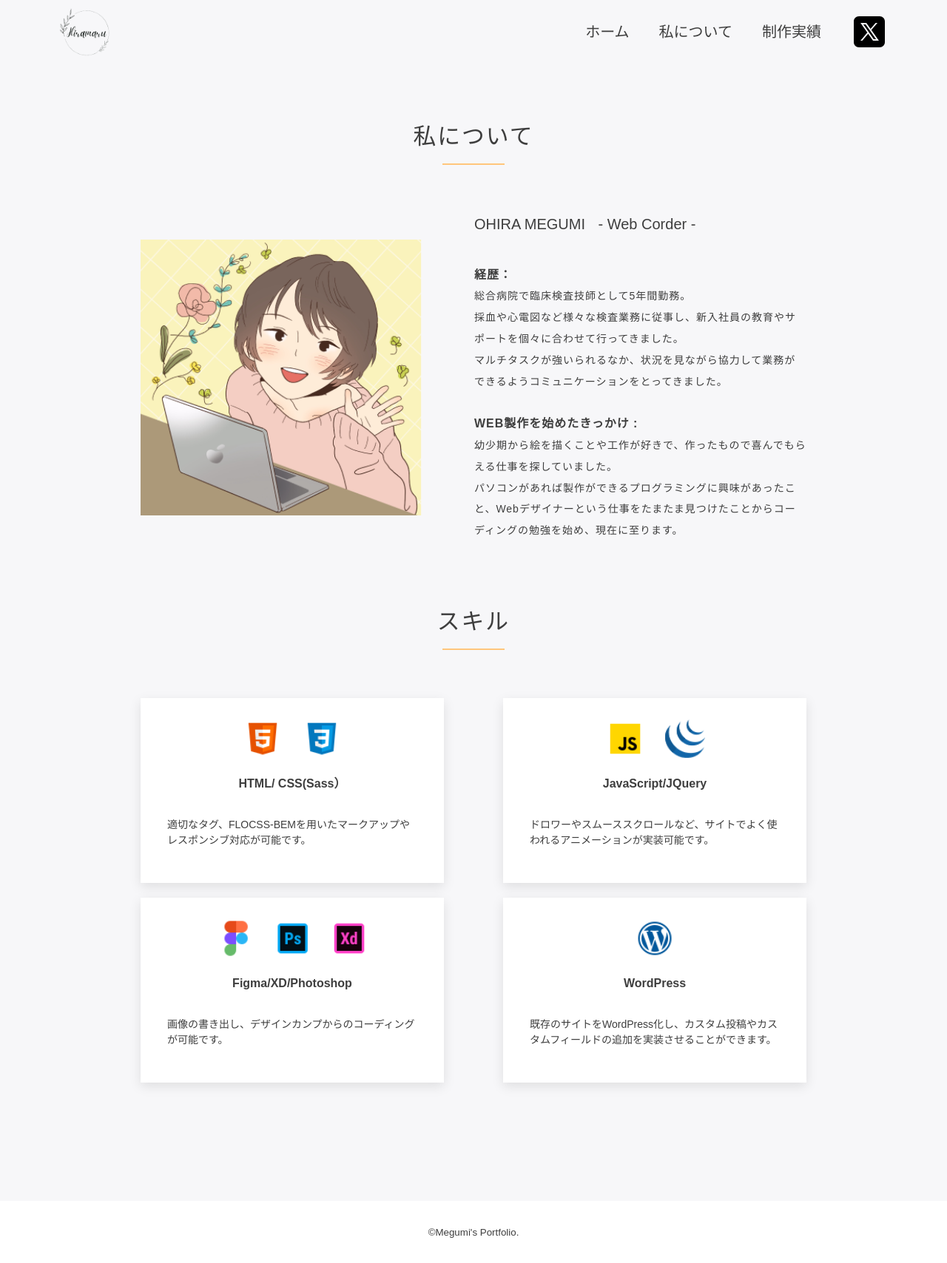
After one commit to Hiramaru-web12/megumis-portfolio, a PHP site: page /about.html in a window 1280 px wide. The commit adds this page. Shown: the whole page at 74% size. Run offline with PHP 8.4, Linux system fonts and the light colour scheme.

Commit message:
aboutページ追加

```diff
--- /dev/null
+++ b/about.html
@@ -0,0 +1,195 @@
+<!DOCTYPE html>
+<html lang="ja">
+  <head prefix="og: https://ogp.me/ns#">
+    <!-- ここからmetaタグの記述 -->
+    <meta property="og:url" content="https://hiramaru.site/my-portfolio/" />
+    <meta property="og:type" content="website or article" />
+    <meta property="og:title" content="ページのタイトル" />
+    <meta property="og:description" content="ページの説明文" />
+    <meta property="og:site_name" content="my-portfolio" />
+    <meta
+      property="og:image"
+      content="https://hiramaru.site/my-portfolio/img/ogp.png"
+    />
+    <!-- ここからTwitterカードの記述 -->
+    <meta name="twitter:card" content="summary_large_image" />
+    <meta name="twitter:site" content="@hrmr_crt96" />
+    <meta charset="UTF-8" />
+    <meta http-equiv="X-UA-Compatible" content="IE=edge" />
+    <link rel="icon" href="./img/favicon.svg" sizes="any" type="img/svg+xml" />
+    <link rel="apple-touch-icon" href="./img/apple-touch-icon.png" />
+    <!-- 180x180px -->
+    <meta name="viewport" content="width=device-width, initiap-scale=1.0" />
+    <meta name="robots" content="noindex , nofollow" />
+    <title>My Portfolio</title>
+    <meta name="description" content="" />
+    <link rel="shortcut icon" href="./img/favicon.ico" />
+    <!-- google font -->
+    <link rel="preconnect" href="https://fonts.googleapis.com" />
+    <link rel="preconnect" href="https://fonts.gstatic.com" crossorigin />
+    <link
+      href="https://fonts.googleapis.com/css2?family=Zen+Kaku+Gothic+New:wght@400;500&display=swap"
+      rel="stylesheet"
+    />
+    <!-- animate -->
+    <link rel="stylesheet" href="../css/animate.css" />
+    <!-- original -->
+    <link rel="stylesheet" href="../css/style.css" />
+    <link rel="stylesheet" href="../js/script.js" />
+  </head>
+  <body>
+    <!-- header -->
+    <header id="js-header" class="l-header">
+      <div class="l-header__inner">
+        <div class="c-header__logo">
+          <a href="#">
+            <img src="../img/logo.png" alt="ロゴ" width="70" height="70" />
+          </a>
+        </div>
+        <button class="c-drawer__icon">
+          <div class="c-drawer__bars">
+            <span></span>
+            <span></span>
+            <span></span>
+          </div>
+        </button>
+        <div class="l-drawer">
+          <div class="l-drawer__inner">
+              <ul class="p-drawer__nav">
+                <li><a href="">ホーム</a></li>
+                <li><a href="/about">私について</a></li>
+                <li><a href="/works">制作実績</a></li>
+                <li>
+                  <a href="https://x.com/hrmr_crt96">
+                    <svg
+                      xmlns="http://www.w3.org/2000/svg"
+                      viewBox="0 0 50 50"
+                      width="50px"
+                      height="50px"
+                    >
+                      <path
+                        d="M 11 4 C 7.134 4 4 7.134 4 11 L 4 39 C 4 42.866 7.134 46 11 46 L 39 46 C 42.866 46 46 42.866 46 39 L 46 11 C 46 7.134 42.866 4 39 4 L 11 4 z M 13.085938 13 L 21.023438 13 L 26.660156 21.009766 L 33.5 13 L 36 13 L 27.789062 22.613281 L 37.914062 37 L 29.978516 37 L 23.4375 27.707031 L 15.5 37 L 13 37 L 22.308594 26.103516 L 13.085938 13 z M 16.914062 15 L 31.021484 35 L 34.085938 35 L 19.978516 15 L 16.914062 15 z"
+                      />
+                    </svg>
+                  </a>
+                </li>
+              </ul>
+            </nav>
+          </div>
+          <div class="p-drawer__copyright">
+            <p class="c-copyright">
+              <small lang="en">Mebumi`s Portfolio.</small>
+            </p>
+          </div>
+        </div>
+        <div class="l-drawer__bg"></div>
+
+          <ul class="p-header__nav">
+            <li><a href="">ホーム</a></li>
+            <li><a href="/about">私について</a></li>
+            <li><a href="/works">制作実績</a></li>
+            <li>
+              <a href="https://x.com/hrmr_crt96"
+                ><svg
+                  xmlns="http://www.w3.org/2000/svg"
+                  viewBox="0 0 50 50"
+                  width="50px"
+                  height="50px"
+                >
+                  <path
+                    d="M 11 4 C 7.134 4 4 7.134 4 11 L 4 39 C 4 42.866 7.134 46 11 46 L 39 46 C 42.866 46 46 42.866 46 39 L 46 11 C 46 7.134 42.866 4 39 4 L 11 4 z M 13.085938 13 L 21.023438 13 L 26.660156 21.009766 L 33.5 13 L 36 13 L 27.789062 22.613281 L 37.914062 37 L 29.978516 37 L 23.4375 27.707031 L 15.5 37 L 13 37 L 22.308594 26.103516 L 13.085938 13 z M 16.914062 15 L 31.021484 35 L 34.085938 35 L 19.978516 15 L 16.914062 15 z"
+                  />
+                </svg>
+              </a>
+            </li>
+          </ul>
+      </div>
+    </header>
+
+    <section class="l-lower-about l-section">
+        <div class="p-about__inner l-inner">
+          <h2 class="c-section__title wow fadeInUp">私について</h2>
+          <div class="p-about__container l-section__container">
+            <div class="p-about__img wow fadeInLeft delay-2s">
+              <img
+                src="img/my-icon.png"
+                alt="プロフィール画像"
+                height="380"
+                width="380"
+              />
+            </div>
+            <div class="p-about__text wow fadeInRight delay-2s">
+              <p class="p-about__myname">OHIRA MEGUMI  <span>- Web Corder -</span></p>
+              <div class="p-about__desc">
+                <p class="p-lower-about__title">経歴：</p>
+                <p class="p-lower-about__desc">総合病院で臨床検査技師として5年間勤務。<br>
+                  採血や心電図など様々な検査業務に従事し、新入社員の教育やサポートを個々に合わせて行ってきました。<br>
+                  マルチタスクが強いられるなか、状況を見ながら協力して業務ができるようコミュニケーションをとってきました。</p><br>
+                <p class="p-lower-about__title">WEB製作を始めたきっかけ :</p>
+                <p class="p-lower-about__desc">幼少期から絵を描くことや工作が好きで、作ったもので喜んでもらえる仕事を探していました。<br>パソコンがあれば製作ができるプログラミングに興味があったこと、Webデザイナーという仕事をたまたま見つけたことからコーディングの勉強を始め、現在に至ります。
+                </p>
+              </div>
+            </div>
+          </div>
+        </div>
+      </section>
+
+      <section class="l-skill l-section">
+        <div class="l-skill__inner l-inner">
+          <h2 class="c-section__title wow fadeInUp">スキル</h2>
+          <div class="p-skill__container l-section__container">
+            <ul>
+              <li class="p-skill__card wow fadeInUp">
+                <img src="./img/skill-1.png" alt="html/css">
+                <p class="p-skill__name">HTML/ CSS(Sass）</p>
+                <p class="p-skill__desc">
+                  適切なタグ、FLOCSS-BEMを用いたマークアップやレスポンシブ対応が可能です。
+                </p>
+              </li>
+              <li class="p-skill__card wow fadeInUp">
+                <img src="./img/skill-2.png" alt="js/jquery">
+                <p class="p-skill__name">JavaScript/JQuery</p>
+                <p class="p-skill__desc">
+                  ドロワーやスムーススクロールなど、サイトでよく使われるアニメーションが実装可能です。
+                </p>
+              </li>
+              <li class="p-skill__card wow fadeInUp">
+                <img src="./img/skill-3.png" alt="figma/xd/Photoshop">
+                <p class="p-skill__name">Figma/XD/Photoshop</p>
+                <p class="p-skill__desc">
+                  画像の書き出し、デザインカンプからのコーディングが可能です。
+                </p>
+              </li>
+              <li class="p-skill__card">
+            <img src="./img/skill-4.png" alt="wordpress">
+            <p class="p-skill__name">WordPress</p>
+            <p class="p-skill__desc">既存のサイトをWordPress化し、カスタム投稿やカスタムフィールドの追加を実装させることができます。</p>
+          </li>
+            </ul>
+          </div>
+        </div>
+      </section>
+
+    <!-- footer -->
+    <footer class="l-footer">
+      <div class="l-footer__inner l-inner">
+        <p class="c-copyright">
+          <small lang="en">©Megumi's Portfolio.</small>
+        </p>
+      </div>
+      <a class="c-pageTop" href="#">
+        <div class="c-pageTop__arrow"></div>
+      </a>
+    </footer>
+
+    <!-- jquery & iScroll -->
+    <script src="https://code.jquery.com/jquery-3.7.1.min.js"></script>
+    <!-- wow.js -->
+    <script src="./js/wow.min.js"></script>
+    <script>
+      new WOW().init();
+    </script>
+    <!-- original -->
+    <script src="./js/script.js"></script>
+  </body>
+</html>
--- a/css/style.css
+++ b/css/style.css
@@ -232,11 +232,6 @@ drawer
   z-index: 6;
 }
 
-.l-section {
-  padding-top: 5.625rem;
-  padding-bottom: 3.75rem;
-}
-
 @media screen and ( min-width: 1000px ) {
   .l-inner {
     max-width: 60rem;
@@ -254,8 +249,16 @@ drawer
   }
 }
 
+.l-lower-about {
+  padding-top: clamp(5.625rem, 3.644rem + 8.45vw, 11.25rem);
+}
+
+.l-skill {
+  padding-top: 5.625rem;
+}
+
 .l-section__container {
-  padding-top: 4.375rem;
+  padding-top: clamp(2.5rem, 1.84rem + 2.82vw, 4.375rem);
 }
 
 .l-footer {
@@ -263,6 +266,7 @@ drawer
       -ms-flex-align: center;
           align-items: center;
   background: #fff;
+  margin-top: 10rem;
 }
 
 .l-works-detal {
@@ -742,125 +746,6 @@ about
 }
 
 /* ===============================================
-skill
-=============================================== */
-.p-skill {
-  background: #fff;
-}
-
-.p-skill__container ul {
-  display: grid;
-  grid-template-columns: 1fr 1fr 1fr;
-  grid-template-rows: auto;
-  gap: 1.25rem;
-  place-items: center;
-}
-@media screen and ( min-width: 768px ) and ( max-width: 999px ) {
-  .p-skill__container ul {
-    grid-template-columns: 1fr 1fr;
-  }
-}
-@media screen and ( max-width: 767px ) {
-  .p-skill__container ul {
-    grid-template-columns: 1fr;
-  }
-}
-
-.p-skill__card {
-  width: min(100%, 25.625rem);
-  height: 18.75rem;
-  background: #fff;
-  display: -webkit-box;
-  display: -ms-flexbox;
-  display: flex;
-  -webkit-box-orient: vertical;
-  -webkit-box-direction: normal;
-      -ms-flex-flow: column wrap;
-          flex-flow: column wrap;
-  gap: 1.25rem;
-  padding: 1.75rem 1.25rem 1.25rem;
-  -webkit-box-shadow: 0px 5px 15px 0px rgba(0, 0, 0, 0.1);
-          box-shadow: 0px 5px 15px 0px rgba(0, 0, 0, 0.1);
-}
-.p-skill__card > img {
-  display: block;
-  margin: 0 auto;
-  height: 3.375rem;
-}
-@media screen and ( max-width: 767px ) {
-  .p-skill__card {
-    height: 17.5rem;
-  }
-}
-
-.p-skill__name {
-  text-align: center;
-  line-height: 180%;
-  font-weight: 700;
-}
-
-.p-skill__desc {
-  margin-top: 0.625rem;
-}
-
-/* ===============================================
-skill
-=============================================== */
-.p-service {
-  background: #fff;
-}
-
-.p-service__container ul {
-  display: grid;
-  grid-template-columns: 1fr 1fr 1fr;
-  grid-template-rows: auto;
-  gap: 1.25rem;
-  place-items: center;
-}
-@media screen and ( min-width: 768px ) and ( max-width: 999px ) {
-  .p-service__container ul {
-    grid-template-columns: 1fr 1fr;
-  }
-}
-@media screen and ( max-width: 767px ) {
-  .p-service__container ul {
-    grid-template-columns: 1fr;
-  }
-}
-
-.p-service__card {
-  width: min(100%, 25.625rem);
-  height: 21.375rem;
-  background: #fff;
-  display: -webkit-box;
-  display: -ms-flexbox;
-  display: flex;
-  -webkit-box-orient: vertical;
-  -webkit-box-direction: normal;
-      -ms-flex-flow: column wrap;
-          flex-flow: column wrap;
-  gap: 1.25rem;
-  padding: 1.25rem;
-  -webkit-box-shadow: 0px 5px 15px 0px rgba(0, 0, 0, 0.1);
-          box-shadow: 0px 5px 15px 0px rgba(0, 0, 0, 0.1);
-}
-.p-service__card > img {
-  display: block;
-  margin: 0 auto;
-  height: 8.5rem;
-}
-
-.p-service__name {
-  text-align: center;
-  line-height: 180%;
-  font-weight: 700;
-}
-
-.p-service__desc {
-  padding: 0 1.25rem;
-}
-
-/* ===============================================
 works
 =============================================== */
 .p-works {
@@ -946,6 +831,68 @@ works
   margin: 5rem auto 0;
 }
 
+/* ===============================================
+私について
+=============================================== */
+.p-lower-about__title {
+  font-weight: 700;
+  padding: 0;
+}
+
+.p-lower-about__desc {
+  font-weight: 400;
+  font-size: 0.875rem;
+}
+
+/* ===============================================
+スキル
+=============================================== */
+.p-skill__container ul {
+  display: grid;
+  grid-template-columns: 1fr 1fr;
+  grid-template-rows: auto;
+  gap: 1.25rem;
+  place-items: center;
+}
+@media screen and ( max-width: 767px ) {
+  .p-skill__container ul {
+    grid-template-columns: 1fr;
+  }
+}
+
+.p-skill__card {
+  width: min(100%, 25.625rem);
+  height: 15.625rem;
+  background: #fff;
+  display: -webkit-box;
+  display: -ms-flexbox;
+  display: flex;
+  -webkit-box-orient: vertical;
+  -webkit-box-direction: normal;
+      -ms-flex-flow: column wrap;
+          flex-flow: column wrap;
+  gap: 1.25rem;
+  padding: 1.75rem 2.25rem 1rem;
+  -webkit-box-shadow: 0px 5px 15px 0px rgba(0, 0, 0, 0.1);
+          box-shadow: 0px 5px 15px 0px rgba(0, 0, 0, 0.1);
+}
+.p-skill__card img {
+  display: block;
+  margin: 0 auto;
+  height: 3.375rem;
+}
+
+.p-skill__name {
+  text-align: center;
+  line-height: 180%;
+  font-weight: 700;
+}
+
+.p-skill__desc {
+  margin-top: 0.625rem;
+  font-size: 0.875rem;
+}
+
 .p-works-detal__title {
   font-weight: 700;
   font-size: 1.25rem;
--- a/scss/_about.scss
+++ b/scss/_about.scss
@@ -2,3 +2,65 @@
 @use 'variable' as v;
 @use 'reset';
 @use 'function' as f;
+
+
+/* ===============================================
+私について
+=============================================== */
+.p-lower-about__title {
+  font-weight: 700;
+  padding: 0;
+}
+
+.p-lower-about__desc {
+  font-weight: 400;
+  font-size: f.pxToRem(14);
+}
+
+/* ===============================================
+スキル
+=============================================== */
+.p-skill__container {
+
+  ul{
+    display: grid;
+    grid-template-columns: 1fr 1fr;
+    grid-template-rows: auto;
+    gap: f.pxToRem(20);
+    place-items: center;
+
+
+    @include m.mq('sp') {
+      grid-template-columns: 1fr;
+    }
+  }
+}
+
+.p-skill__card {
+  width: min(100%,f.pxToRem(410));
+  height: f.pxToRem(250);
+  background: #fff;
+  display: flex;
+  flex-flow: column wrap;
+  gap: f.pxToRem(20);
+  padding: f.pxToRem(28) f.pxToRem(36) f.pxToRem(16);
+  box-shadow: 0px 5px 15px 0px rgb(0 0 0 / .1);
+
+   img {
+    display: block;
+    margin: 0 auto;
+    height: f.pxToRem(54);
+  }
+
+}
+
+.p-skill__name {
+  text-align: center;
+  line-height: 180%;
+  font-weight: 700;
+}
+
+.p-skill__desc {
+  margin-top: f.pxToRem(10);
+  font-size: f.pxToRem(14);
+}
```
